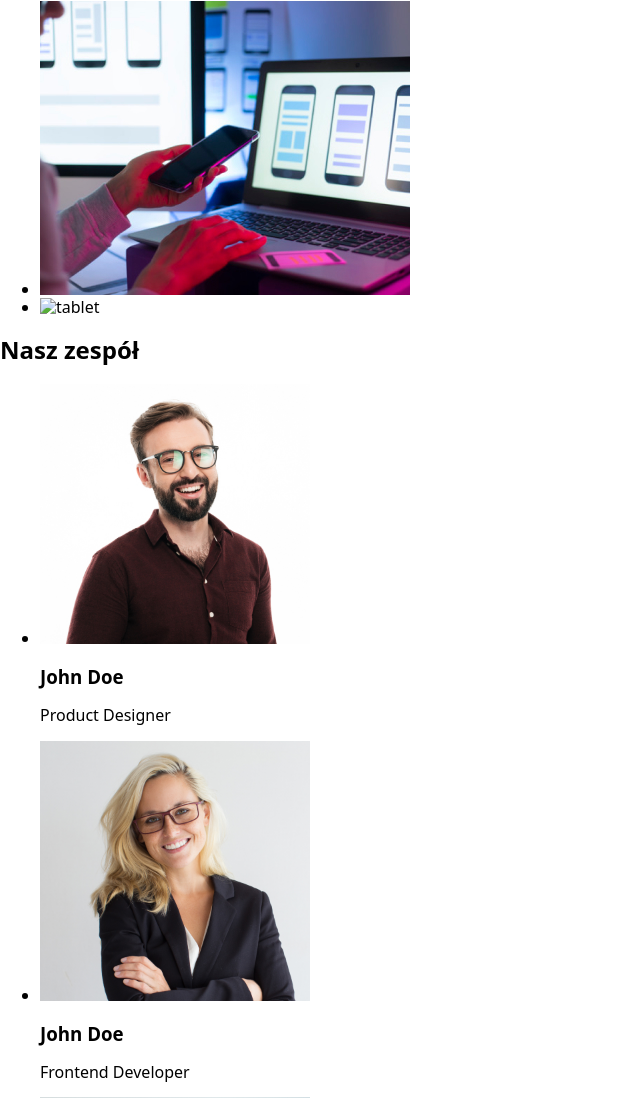
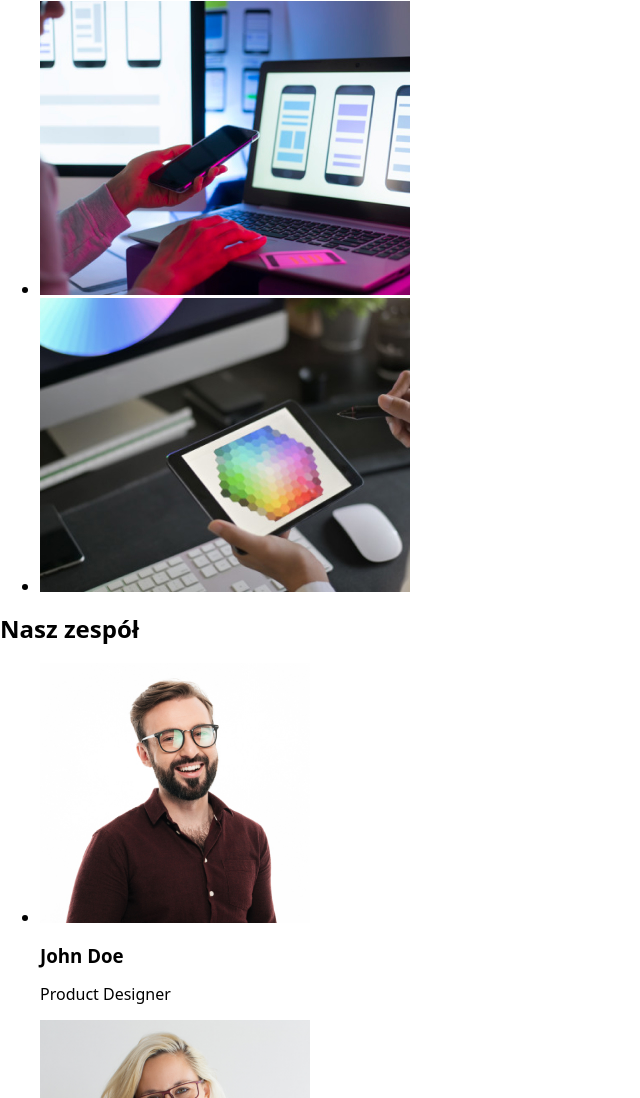
Before and after one commit to adamjed34/goit-markup-hw-02, a plain HTML site: page index.html in a window 1280 px wide. Shown: the part 855-1953 px from the top of the page, without its empty margins (0-640 px from the left). Drawn offline with nearby package versions, Linux system fonts and the light colour scheme.

Commit message:
update index.html

```diff
--- a/index.html
+++ b/index.html
@@ -121,7 +121,7 @@
             <li class="main-what-we-do-list-item">
               <img
                 class="main-what-we-do-list-image"
-                rc="images/box3.jpg"
+                src="images/box3.jpg"
                 alt="tablet"
                 width="370"
                 height="294"
```
